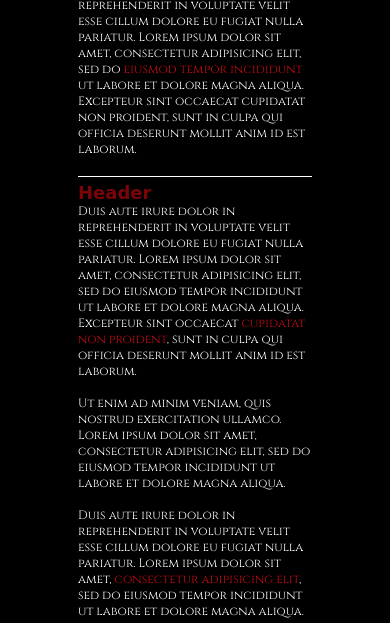
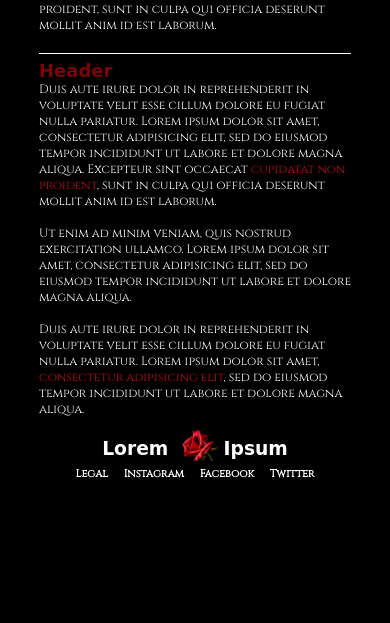
Before and after one commit to cwithac/lorem_ipsum_roses, a website: page public/index.html in a window 390 px wide. Shown: the part 776-1399 px from the top of the page. After the commit the page ends 1262 px from the top, so only its background shows below. Drawn offline with nearby package versions, Linux system fonts and the light colour scheme; some packages are replaced by stand-ins of ours; a web font is replaced by a local one.

Commit message:
Updated mobile view width for text

```diff
--- a/public/css/style.scss
+++ b/public/css/style.scss
@@ -260,12 +260,15 @@ footer:hover {
     flex-direction: column;
     align-items: center;
     div {
-      width: 60%;
+      width: 80%;
     }
     p {
       text-align: left;
       line-height: normal;
     }
+  }
+  #sub-lorem {
+    width: 80%;
   }
 }
 
```
Also changed, not shown: public/css/style.css, 1 other file.
